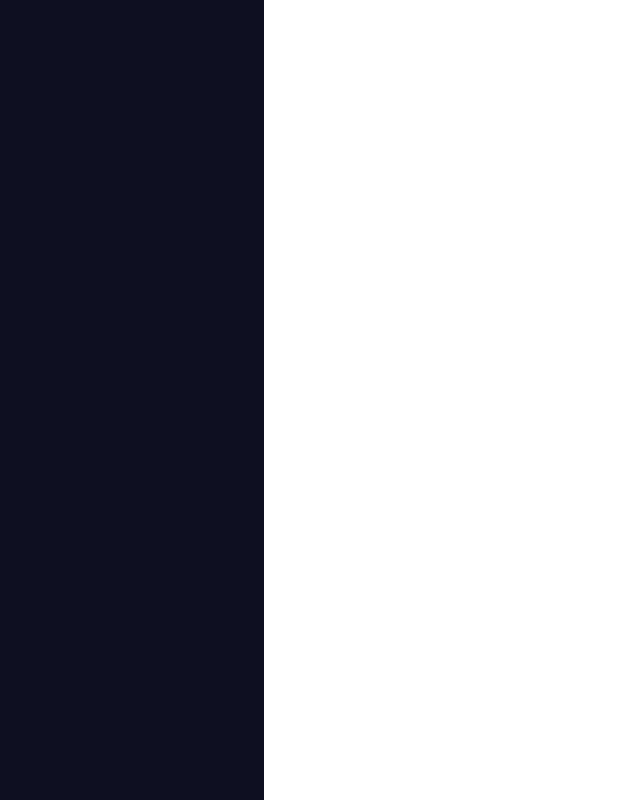
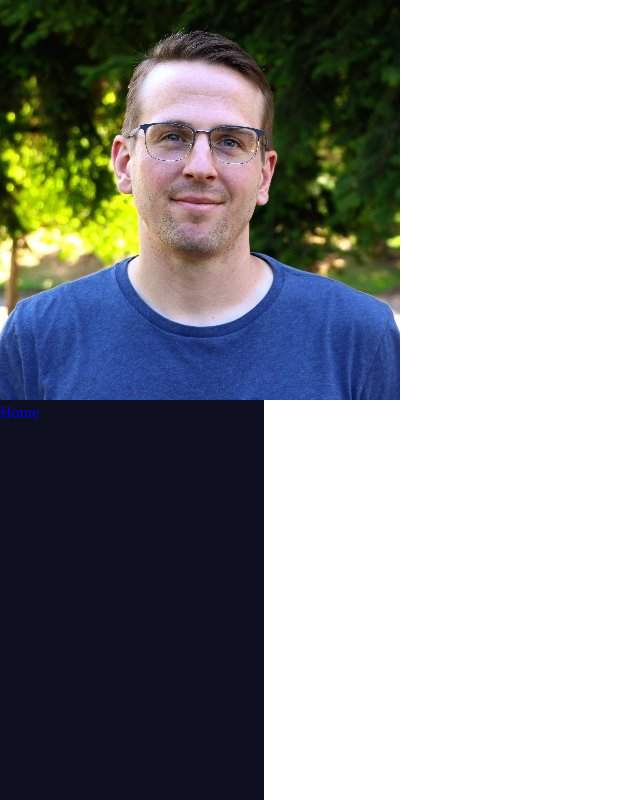
Before and after one commit to willdarkins/portfolio_darkins, a React (Create React App) app: page / in a window 1280 px wide. Shown: the whole page, without its empty margins (0-640 px from the left). Built offline with nearby package versions, Linux system fonts and the light colour scheme.

Commit message:
added BrowserRouter to project and tested Home link... it works

```diff
--- a/src/Components/SideBar.js
+++ b/src/Components/SideBar.js
@@ -1,5 +1,6 @@
 import React from 'react'
 import styled from 'styled-components'
+import Nav from './Nav'
 
 const BarStyles = styled.div `
     background-color: var(--sidebar);
@@ -12,7 +13,7 @@ const BarStyles = styled.div `
 function SideBar() {
     return (
         <BarStyles>
-
+        <Nav />
         </BarStyles>
     )
 }
--- a/src/GlobalStyles.js
+++ b/src/GlobalStyles.js
@@ -1,7 +1,7 @@
 // file to set gloabal styles throughout the entire app using styled-components dependency
 import { createGlobalStyle } from "styled-components";
 
-
+// global styles Component
 const GlobalStyle = createGlobalStyle`
     * {
         padding: 0;
```
Also changed, not shown: src/index.js (+10 -0 lines).
